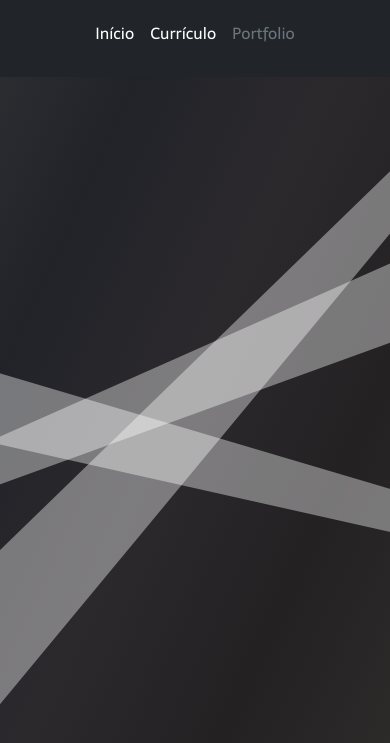
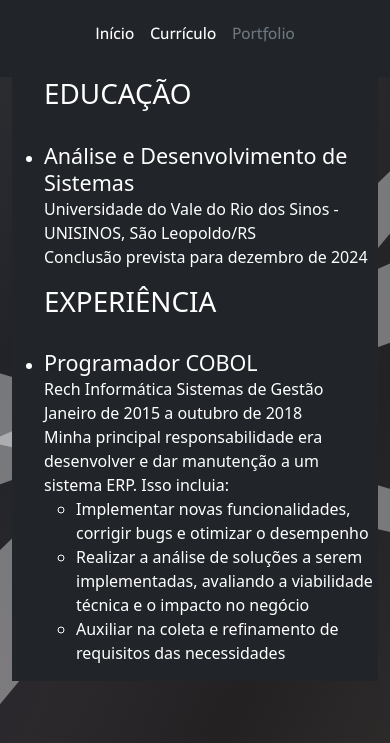
Before and after one commit to marcalsantarem/my-portfolio, a plain HTML site: page cv.html in a window 390 px wide. Shown: the part 51-794 px from the top of the page. Drawn offline with nearby package versions, Linux system fonts and the light colour scheme.

Commit message:
Teste de responsividade

```diff
--- a/cv.html
+++ b/cv.html
@@ -30,6 +30,43 @@
         </div>
     </header>
     <main class="container">
+        <div class="bg-dark text-white">
+            <div class="row align-items-center p-sm-5 m-sm-5">
+                <div class="col-md-6">
+                    <ul>
+                        <h1>EDUCAÇÃO</h1>
+                        <br>
+                        <li>
+                            <span class="h4">Análise e Desenvolvimento de Sistemas</span>
+                            <br>
+                            <span class="span-cv">Universidade do Vale do Rio dos Sinos - UNISINOS, São Leopoldo/RS</span>
+                            <br>
+                            <span class="span-cv">Conclusão prevista para dezembro de 2024</span>
+                        </li>
+                    </ul>
+                </div>
+                <div class="col-md-6">
+                    <ul>
+                        <h1>EXPERIÊNCIA</h1>
+                        <br>
+                        <li>
+                            <span class="h4 span-cv">Programador COBOL</span>
+                            <br>
+                            <span class="span-cv">Rech Informática Sistemas de Gestão</span>
+                            <br>
+                            <span class="span-cv">Janeiro de 2015 a outubro de 2018</span>
+                            <br>
+                            <span class="span-cv">Minha principal responsabilidade era desenvolver e dar manutenção a um sistema ERP. Isso incluia:</span>
+                            <ul>
+                                <li>Implementar novas funcionalidades, corrigir bugs e otimizar o desempenho</li>
+                                <li>Realizar a análise de soluções a serem implementadas, avaliando a viabilidade técnica e o impacto no negócio</li>
+                                <li>Auxiliar na coleta e refinamento de requisitos das necessidades</li>
+                            </ul>
+                        </li>
+                    </ul>
+                </div>
+            </div>
+        </div>
     </main>
     <script src="index.js"></script>
     <script src="https://kit.fontawesome.com/66dfb94009.js" crossorigin="anonymous"></script>
--- a/style.css
+++ b/style.css
@@ -186,3 +186,7 @@ body {
 .photo {
     max-width: 280px;
 }
+
+.span-cv {
+    padding-bottom: 3px;
+}
```
